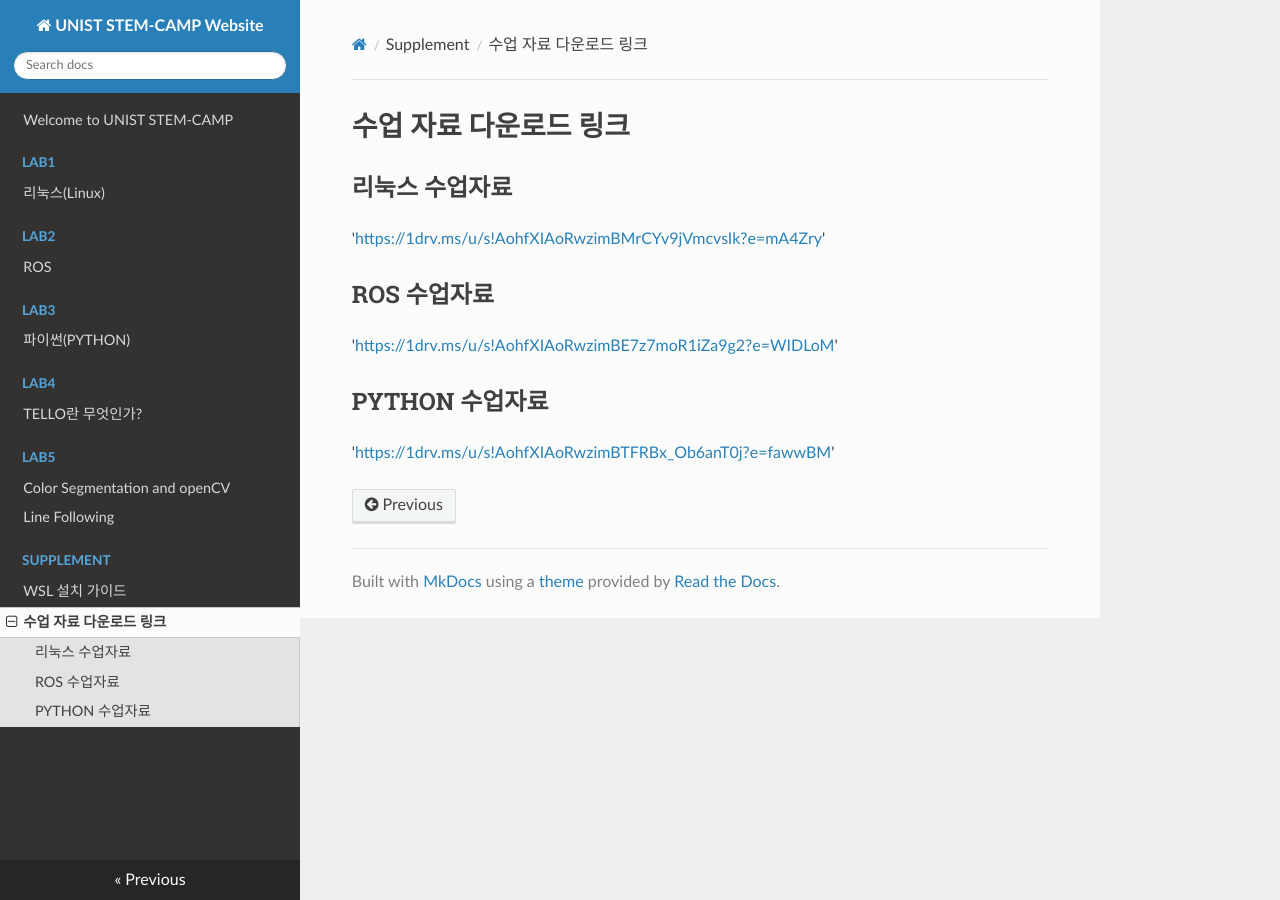
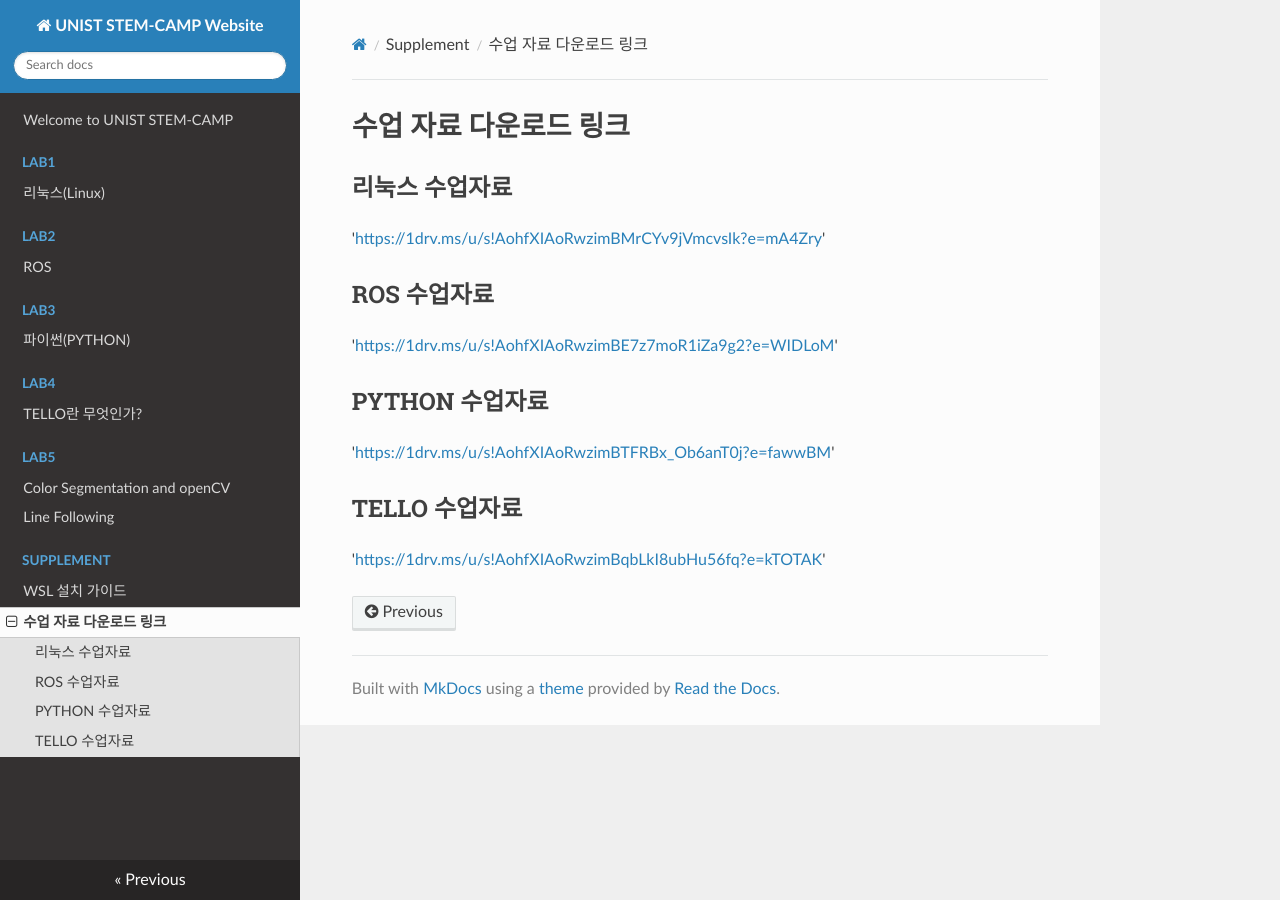
Before and after one commit to UNIST-STEM/2020, an MkDocs documentation site: the page built from docs/Supplement/참고자료.md, in a window 1280 px wide. Built offline with MkDocs 1.6.1, drawn with Linux system fonts in a browser that asks for light colours; nearby versions of some CDN libraries.

Commit message:
TELLO PPT UPLOAD

```diff
--- a/docs/Lab4/Tello.md
+++ b/docs/Lab4/Tello.md
@@ -3,6 +3,8 @@
 RYZE 사에서 만든 미니드론으로 핸드폰 어플리케이션과 연동시켜서 사용할 수 있고, 카메라를 통한 사진과 영상 촬영 기능과 다양한 조작 기능을 제공하고 있다.
 
 이번 STEM-CAMP에서 사용하는 기종은 TELLO-EDU 이며, 기존 TELLO보다 교육에 초점을 맞춘 프로그래밍 교육용 드론이다. 직접 Python, Scratch, Swift와 같은 프로그래밍 언어를 사용하여 조작해볼 수 있으며, 본 프로그램에서는 Python을 이용한 TELLO-EDU의 조작을 배워 볼 예정이다.
+
+[텔로 수업자료 링크](/Supplement/참고자료.md)
 
 ![tello_edu_drone](img/tello-edu-drone.jpg)
 
--- a/docs/Supplement/참고자료.md
+++ b/docs/Supplement/참고자료.md
@@ -1,14 +1,24 @@
 # 수업 자료 다운로드 링크
 
 ## 리눅스 수업자료
+
 
 '<https://1drv.ms/u/s!AohfXIAoRwzimBMrCYv9jVmcvsIk?e=mA4Zry>'
 
 
 ## ROS 수업자료
 
+
 '<https://1drv.ms/u/s!AohfXIAoRwzimBE7z7moR1iZa9g2?e=WIDLoM>'
+
 
 ## PYTHON 수업자료
 
+
 '<https://1drv.ms/u/s!AohfXIAoRwzimBTFRBx_Ob6anT0j?e=fawwBM>'
+
+
+## TELLO 수업자료
+
+
+'<https://1drv.ms/u/s!AohfXIAoRwzimBqbLkI8ubHu56fq?e=kTOTAK>'
```
Also changed, not shown: site/Lab4/Tello/index.html, site/Supplement/참고자료/index.html, site/index.html, site/mkdocs/search_index.json.
